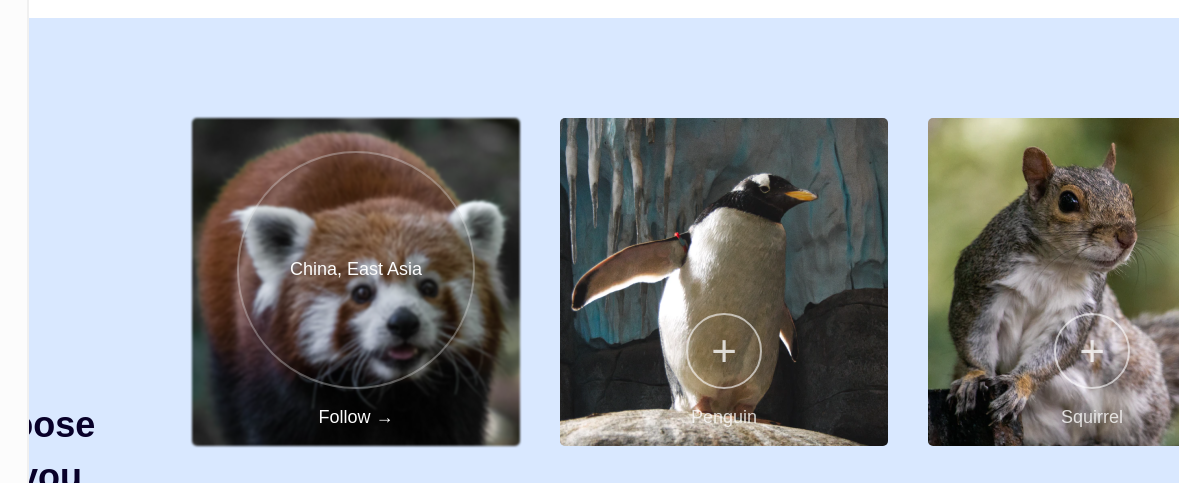
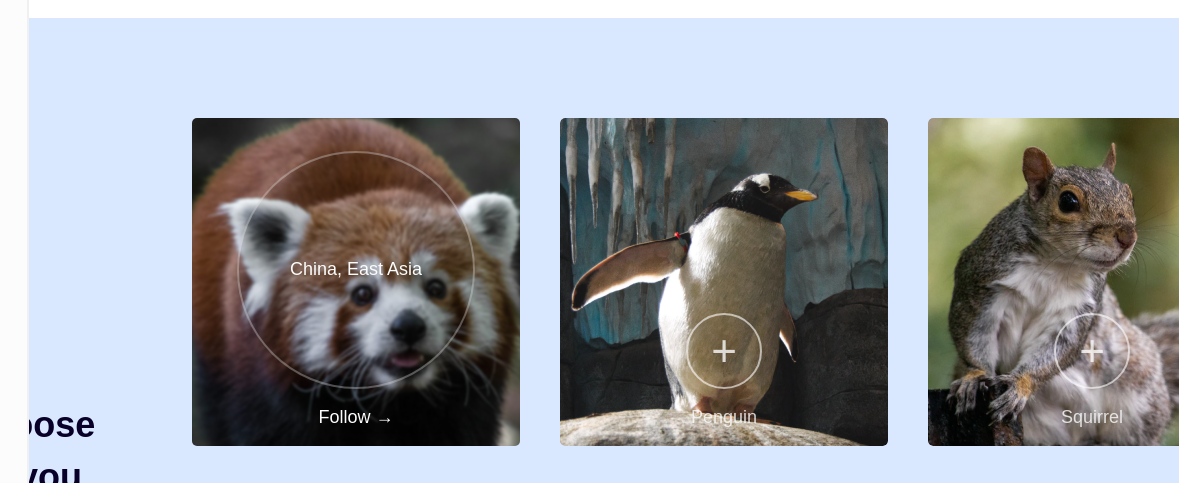
Before and after one commit to Sergey2421/Online-Zoo, a plain HTML site: page Online-Zoo/Landing.html in a window 1280 px wide. In both pictures the pointer is over the picture 457 px from the left and 2114 px from the top of the page. Shown: the part 1832-2315 px from the top of the page, 101-1280 px from the left. Drawn offline with Linux system fonts and the light colour scheme.

Commit message:
feat: scale pictures when focus on its

```diff
--- a/Online-Zoo/css/landing.css
+++ b/Online-Zoo/css/landing.css
@@ -367,8 +367,10 @@
 }
 
 .div_img {
+  overflow: hidden;
   width: 328px;
   height: 328px;
+  border-radius: 5px;
 }
 
 .backgrounds {
@@ -383,6 +385,8 @@
 }
 
 .picture:hover .backgrounds{
+  transform: scale(1.1);
+  transition: transform 0.3s;
   background: linear-gradient(0deg, rgba(0, 0, 0, 0.15), rgba(0, 0, 0, 0.15));
   filter: blur(1px);
 }
@@ -400,7 +404,7 @@
 
 .follow {
   display: none;
-  opacity: 0;
+ /*opacity: 0;*/
 }
 
 .btns_span_plus {
@@ -416,7 +420,7 @@
 
 .btns_span_text {
   display: none;
-  opacity: 0;
+  /*opacity: 0;*/
 }
 
 .btns {
@@ -441,8 +445,8 @@
 
 .picture:hover .follow {
   display: block;
-  opacity: 1;
-  transition: opacity 1s;
+  /*opacity: 1;
+  transition: opacity 0.3s;*/
   font-family: Rubik, sans-serif;
   font-style: normal;
   font-weight: 500;
@@ -454,8 +458,8 @@
 
 .picture:hover .btns_span_text {
   display: inline;
-  opacity: 1;
-  transition: opacity 1s;
+  /*opacity: 1;
+  transition: opacity 0.3s;*/
   width: 189px;
   font-family: Rubik, sans-serif;
   font-style: normal;
@@ -467,7 +471,7 @@
 }
 
 .picture:hover .btns {
-  transition: all 0.2s;
+  transition: all 0.3s;
   width: 238px;
   height: 238px;
   background: rgba(11, 11, 11, 0.1);
```
